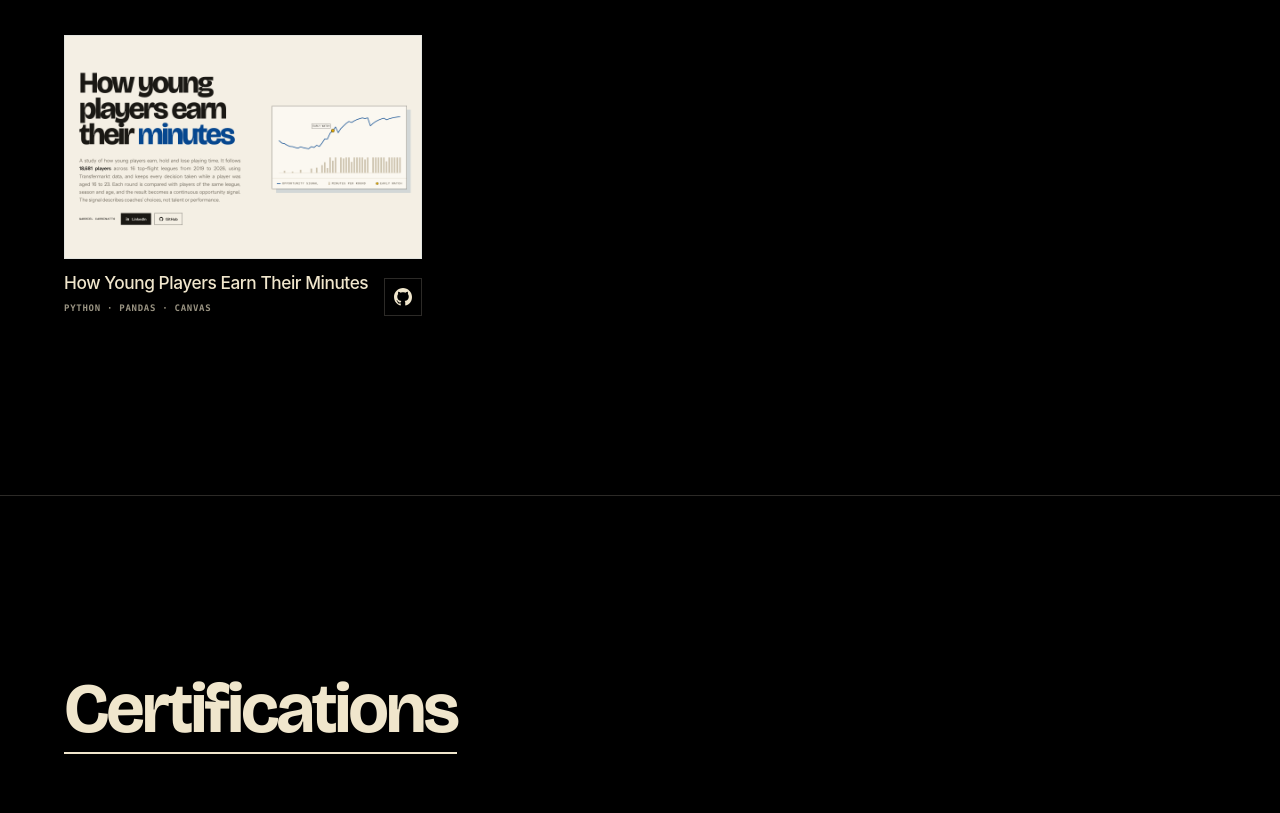
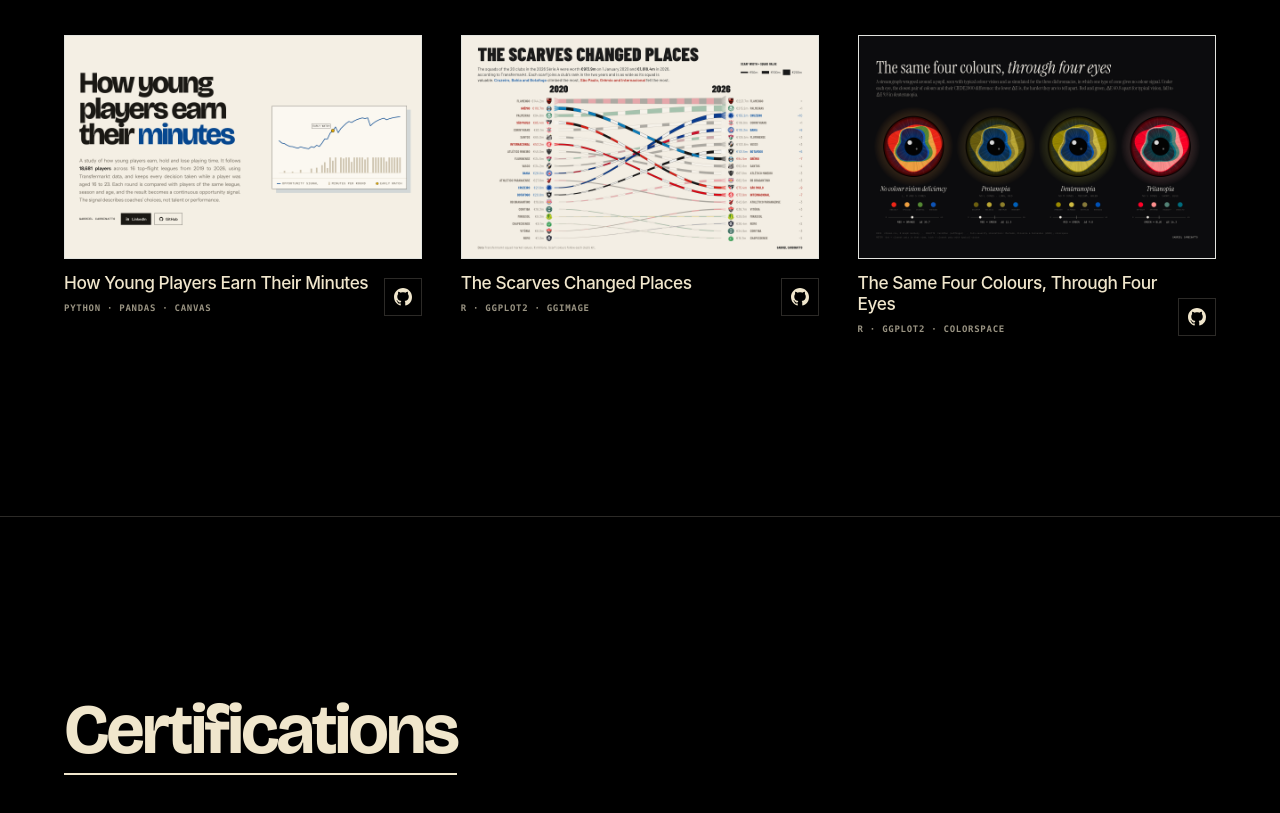
Before and after one commit to gcarbs1/work-gallery, a plain HTML site: page index.html in a window 1280 px wide. Shown: the part 3765-4578 px from the top of the page. Drawn offline with nearby package versions, Linux system fonts and the light colour scheme; animation ran at ten frames a second.

Commit message:
Add The Scarves Changed Places and Through Four Eyes projects
Co-Authored-By: Claude Opus 5.5 <noreply@anthropic.com>

```diff
--- a/index.html
+++ b/index.html
@@ -228,6 +228,30 @@
           </a>
           <a class="project-github" href="https://github.com/gcarbs1/statistical-player-opportunity-monitoring" target="_blank" rel="noreferrer" aria-label="GitHub repository: How Young Players Earn Their Minutes"><svg viewBox="0 0 16 16" width="18" height="18" aria-hidden="true" focusable="false"><path fill="currentColor" d="M8 0C3.58 0 0 3.58 0 8c0 3.54 2.29 6.53 5.47 7.59.4.07.55-.17.55-.38 0-.19-.01-.82-.01-1.49-2.01.37-2.53-.49-2.69-.94-.09-.23-.48-.94-.82-1.13-.28-.15-.68-.52-.01-.53.63-.01 1.08.58 1.23.82.72 1.21 1.87.87 2.33.66.07-.52.28-.87.51-1.07-1.78-.2-3.64-.89-3.64-3.95 0-.87.31-1.59.82-2.15-.08-.2-.36-1.02.08-2.12 0 0 .67-.21 2.2.82.64-.18 1.32-.27 2-.27.68 0 1.36.09 2 .27 1.53-1.04 2.2-.82 2.2-.82.44 1.1.16 1.92.08 2.12.51.56.82 1.27.82 2.15 0 3.07-1.87 3.75-3.65 3.95.29.25.54.73.54 1.48 0 1.07-.01 1.93-.01 2.2 0 .21.15.46.55.38A8.013 8.013 0 0016 8c0-4.42-3.58-8-8-8z"/></svg></a>
         </article>
+        <article class="project-item">
+          <a class="project-card" href="html/assets/squad-value-scarves.png" aria-label="Open The Scarves Changed Places (full-size image)">
+            <span class="project-card__media">
+              <img src="html/assets/squad-value-scarves-cover.png" alt="The 20 clubs of the 2026 Série A drawn as supporters' scarves in their kit colours, running from their 2020 to their 2026 squad value rank and as wide as the squad is valuable" width="1600" height="1000">
+            </span>
+            <span class="project-card__body">
+              <strong>The Scarves Changed Places</strong>
+              <span class="project-card__tools">R · ggplot2 · ggimage</span>
+            </span>
+          </a>
+          <a class="project-github" href="https://github.com/gcarbs1/brazilian-clubs-squad-value-evolution" target="_blank" rel="noreferrer" aria-label="GitHub repository: The Scarves Changed Places"><svg viewBox="0 0 16 16" width="18" height="18" aria-hidden="true" focusable="false"><path fill="currentColor" d="M8 0C3.58 0 0 3.58 0 8c0 3.54 2.29 6.53 5.47 7.59.4.07.55-.17.55-.38 0-.19-.01-.82-.01-1.49-2.01.37-2.53-.49-2.69-.94-.09-.23-.48-.94-.82-1.13-.28-.15-.68-.52-.01-.53.63-.01 1.08.58 1.23.82.72 1.21 1.87.87 2.33.66.07-.52.28-.87.51-1.07-1.78-.2-3.64-.89-3.64-3.95 0-.87.31-1.59.82-2.15-.08-.2-.36-1.02.08-2.12 0 0 .67-.21 2.2.82.64-.18 1.32-.27 2-.27.68 0 1.36.09 2 .27 1.53-1.04 2.2-.82 2.2-.82.44 1.1.16 1.92.08 2.12.51.56.82 1.27.82 2.15 0 3.07-1.87 3.75-3.65 3.95.29.25.54.73.54 1.48 0 1.07-.01 1.93-.01 2.2 0 .21.15.46.55.38A8.013 8.013 0 0016 8c0-4.42-3.58-8-8-8z"/></svg></a>
+        </article>
+        <article class="project-item">
+          <a class="project-card" href="html/assets/colour-vision-irises.png" aria-label="Open The Same Four Colours, Through Four Eyes (full-size image)">
+            <span class="project-card__media">
+              <img src="html/assets/colour-vision-irises-cover.png" alt="Four irises made from the same streamgraph, seen with typical colour vision and as simulated for protanopia, deuteranopia and tritanopia, with the closest pair of colours under each eye" width="1600" height="1000">
+            </span>
+            <span class="project-card__body">
+              <strong>The Same Four Colours, Through Four Eyes</strong>
+              <span class="project-card__tools">R · ggplot2 · colorspace</span>
+            </span>
+          </a>
+          <a class="project-github" href="https://github.com/gcarbs1/color-vision-deficiency-comparison" target="_blank" rel="noreferrer" aria-label="GitHub repository: The Same Four Colours, Through Four Eyes"><svg viewBox="0 0 16 16" width="18" height="18" aria-hidden="true" focusable="false"><path fill="currentColor" d="M8 0C3.58 0 0 3.58 0 8c0 3.54 2.29 6.53 5.47 7.59.4.07.55-.17.55-.38 0-.19-.01-.82-.01-1.49-2.01.37-2.53-.49-2.69-.94-.09-.23-.48-.94-.82-1.13-.28-.15-.68-.52-.01-.53.63-.01 1.08.58 1.23.82.72 1.21 1.87.87 2.33.66.07-.52.28-.87.51-1.07-1.78-.2-3.64-.89-3.64-3.95 0-.87.31-1.59.82-2.15-.08-.2-.36-1.02.08-2.12 0 0 .67-.21 2.2.82.64-.18 1.32-.27 2-.27.68 0 1.36.09 2 .27 1.53-1.04 2.2-.82 2.2-.82.44 1.1.16 1.92.08 2.12.51.56.82 1.27.82 2.15 0 3.07-1.87 3.75-3.65 3.95.29.25.54.73.54 1.48 0 1.07-.01 1.93-.01 2.2 0 .21.15.46.55.38A8.013 8.013 0 0016 8c0-4.42-3.58-8-8-8z"/></svg></a>
+        </article>
       </div>
     </section>
 
```
Also changed, not shown: html/assets/colour-vision-irises-cover.png (added), html/assets/squad-value-scarves-cover.png (added), html/assets/squad-value-scarves.png (added), 1 other file.
